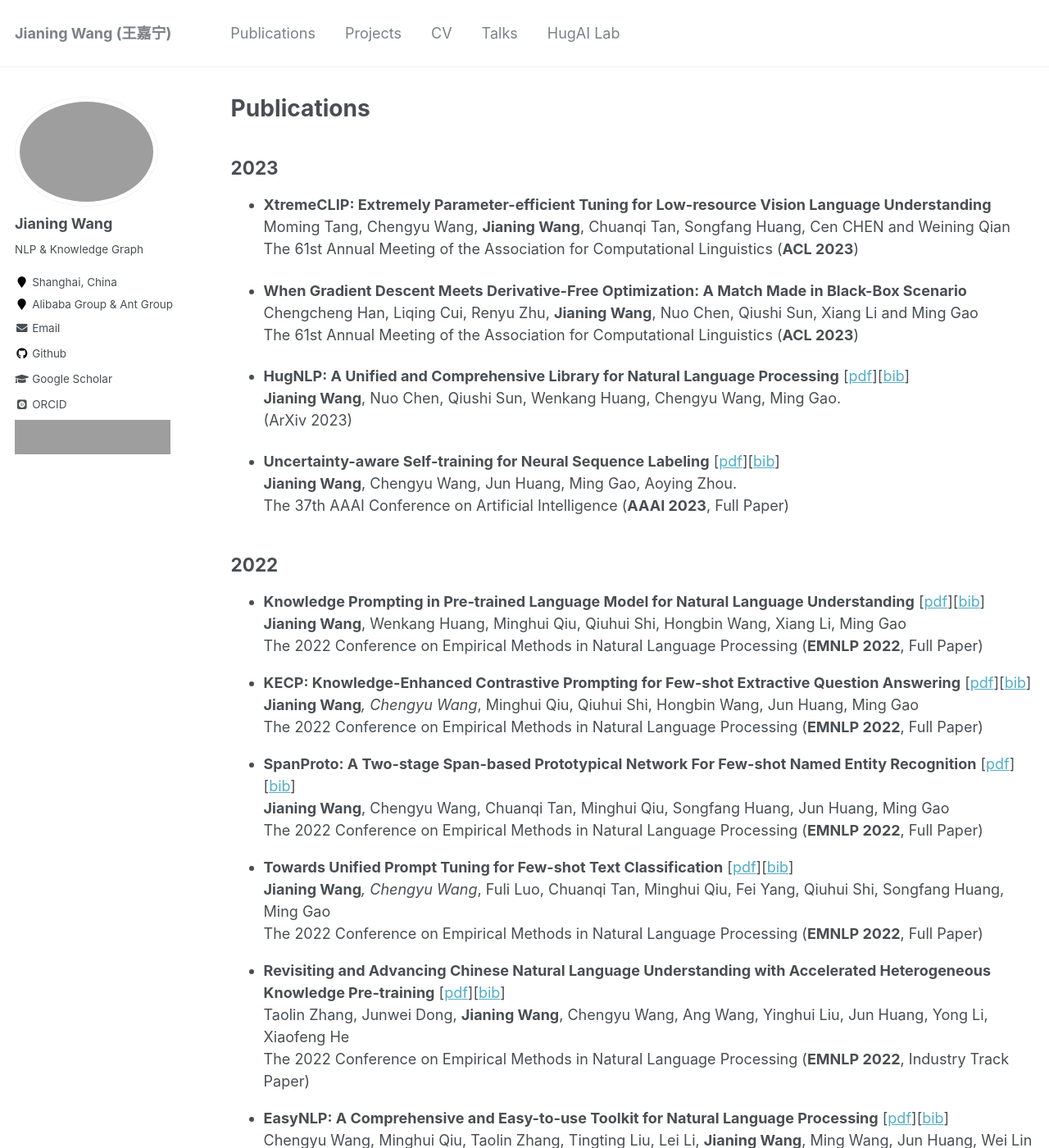
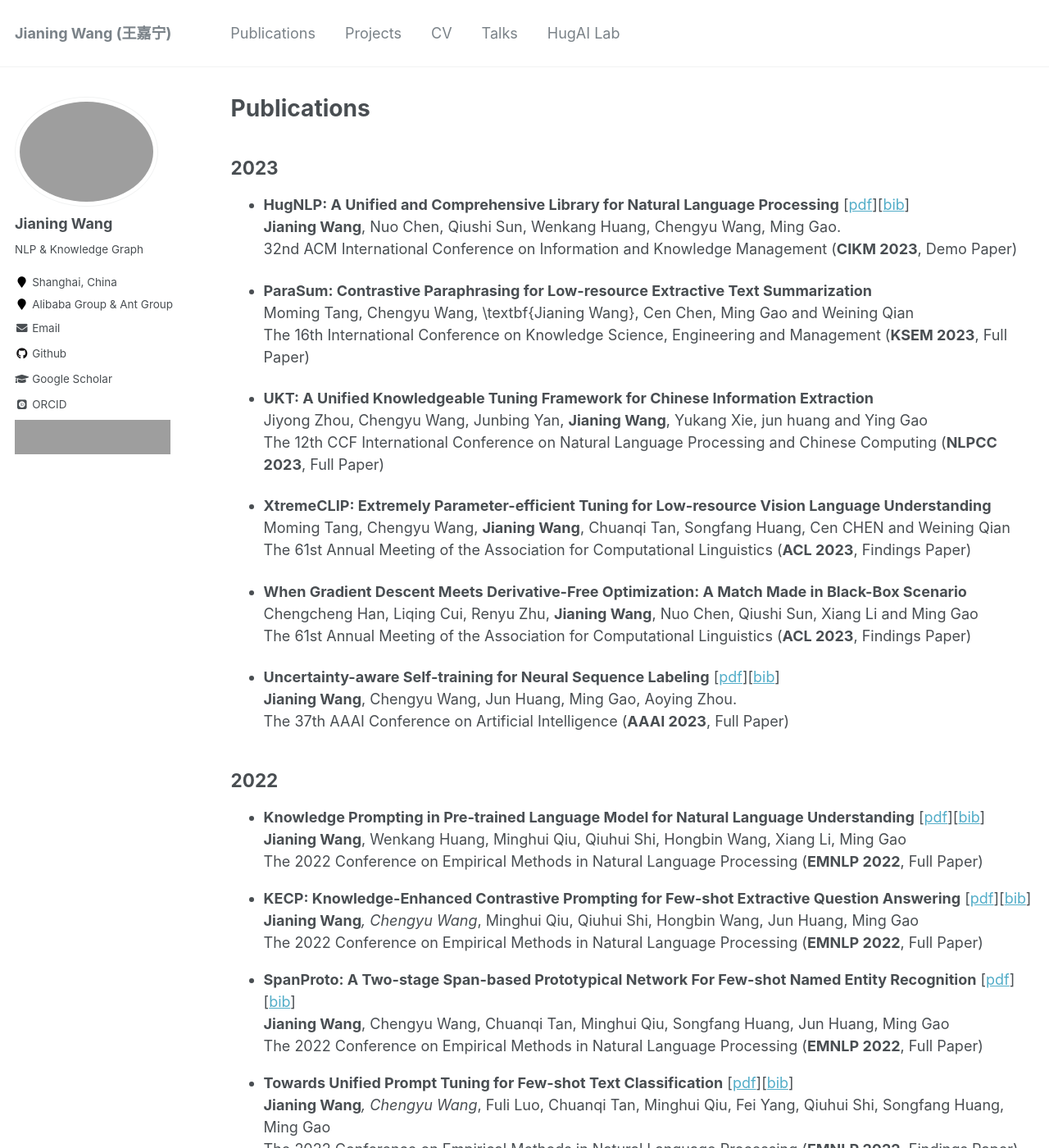
Before and after one commit to wjn1996/wjn1996.github.io, a Jekyll site: the page built from _pages/publications.md, in a window 1280 px wide and 1400 px high. Shown: the whole window at 82% size. Built offline with Jekyll 4.4.1, drawn with Linux system fonts in a browser that asks for light colours; some web fonts are replaced; grey boxes are pictures that could not be loaded.

Commit message:
add new publications

```diff
--- a/_pages/publications.md
+++ b/_pages/publications.md
@@ -17,23 +17,38 @@ author_profile: true
 
 ## 2023
 
+- **HugNLP: A Unified and Comprehensive Library for Natural Language Processing** [[pdf](https://arxiv.org/pdf/2302.14286)][[bib](https://dblp.org/rec/journals/corr/abs-2302-14286.html?view=bibtex)]
+<br>
+**Jianing Wang**, Nuo Chen, Qiushi Sun, Wenkang Huang, Chengyu Wang, Ming Gao.
+<br>
+32nd ACM International Conference on Information and Knowledge Management (**CIKM 2023**, Demo Paper)
+
+
+- **ParaSum: Contrastive Paraphrasing for Low-resource Extractive Text Summarization**
+<br>
+Moming Tang, Chengyu Wang, \textbf{Jianing Wang}, Cen Chen, Ming Gao and Weining Qian
+<br>
+The 16th International Conference on Knowledge Science, Engineering and Management (**KSEM 2023**, Full Paper)
+
+
+- **UKT: A Unified Knowledgeable Tuning Framework for Chinese Information Extraction**
+<br>
+Jiyong Zhou, Chengyu Wang, Junbing Yan, **Jianing Wang**, Yukang Xie, jun huang and Ying Gao
+<br>
+The 12th CCF International Conference on Natural Language Processing and Chinese Computing (**NLPCC 2023**, Full Paper)
+
+
 - **XtremeCLIP: Extremely Parameter-efficient Tuning for Low-resource Vision Language Understanding**
 <br>
 Moming Tang, Chengyu Wang, **Jianing Wang**, Chuanqi Tan, Songfang Huang, Cen CHEN and Weining Qian
 <br>
-The 61st Annual Meeting of the Association for Computational Linguistics (**ACL 2023**)
+The 61st Annual Meeting of the Association for Computational Linguistics (**ACL 2023**, Findings Paper)
 
 - **When Gradient Descent Meets Derivative-Free Optimization: A Match Made in Black-Box Scenario**
 <br>
 Chengcheng Han, Liqing Cui, Renyu Zhu, **Jianing Wang**, Nuo Chen, Qiushi Sun, Xiang Li and Ming Gao
 <br>
-The 61st Annual Meeting of the Association for Computational Linguistics (**ACL 2023**)
-
-- **HugNLP: A Unified and Comprehensive Library for Natural Language Processing** [[pdf](https://arxiv.org/pdf/2302.14286)][[bib](https://dblp.org/rec/journals/corr/abs-2302-14286.html?view=bibtex)]
-<br>
-**Jianing Wang**, Nuo Chen, Qiushi Sun, Wenkang Huang, Chengyu Wang, Ming Gao.
-<br>
-(ArXiv 2023)
+The 61st Annual Meeting of the Association for Computational Linguistics (**ACL 2023**, Findings Paper)
 
 - **Uncertainty-aware Self-training for Neural Sequence Labeling** [[pdf](https://arxiv.org/pdf/2302.08659)][[bib](https://dblp.org/rec/journals/corr/abs-2302-08659.html?view=bibtex)]
 <br>
@@ -71,7 +86,7 @@ The 2022 Conference on Empirical Methods in Natural Language Processing (**EMNLP
 <br>
 **Jianing Wang***, Chengyu Wang*, Fuli Luo, Chuanqi Tan, Minghui Qiu, Fei Yang, Qiuhui Shi, Songfang Huang, Ming Gao
 <br>
-The 2022 Conference on Empirical Methods in Natural Language Processing (**EMNLP 2022**, Full Paper)
+The 2022 Conference on Empirical Methods in Natural Language Processing (**EMNLP 2022**, Findings Paper)
 
 <!-- <br> -->
 
```
Also changed, not shown: _pages/about.md (+1 -0 lines), 2 other files.
